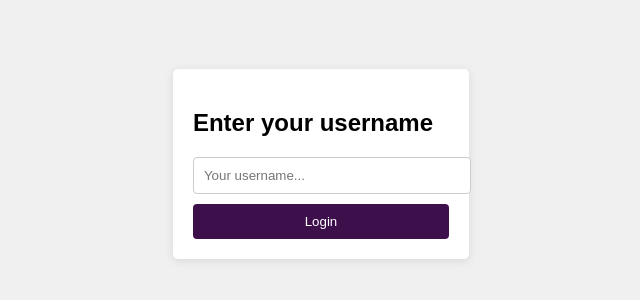
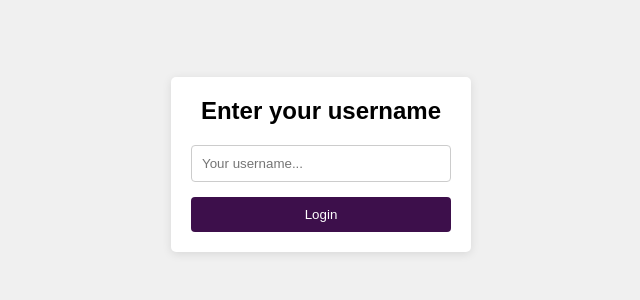
Before and after one commit to wimukthideshan/ChatApp, a website: page public/login.html in a window 1280 px wide. Shown: the part 236-536 px from the top of the page, without its empty margins (319-959 px from the left). Drawn offline with nearby package versions, Linux system fonts and the light colour scheme; no server answers.

Commit message:
fixed some issues #2

```diff
--- a/public/login-styles.css
+++ b/public/login-styles.css
@@ -13,14 +13,23 @@ body {
     padding: 20px;
     border-radius: 5px;
     box-shadow: 0 2px 10px rgba(0, 0, 0, 0.1);
+    width: 300px;
+    box-sizing: border-box;
+}
+
+h2 {
+    margin-top: 0;
+    margin-bottom: 20px;
+    text-align: center;
 }
 
 input {
     width: 100%;
     padding: 10px;
-    margin-bottom: 10px;
+    margin-bottom: 15px;
     border: 1px solid #ccc;
     border-radius: 4px;
+    box-sizing: border-box;
 }
 
 button {
--- a/public/login.html
+++ b/public/login.html
@@ -9,7 +9,9 @@
 <body>
     <div class="login-container">
         <h2>Enter your username</h2>
-        <input type="text" id="username-input" placeholder="Your username...">
+        <div class="input-container">
+            <input type="text" id="username-input" placeholder="Your username...">
+        </div>
         <button id="login-button">Login</button>
     </div>
     <script src="/socket.io/socket.io.js"></script>
```
